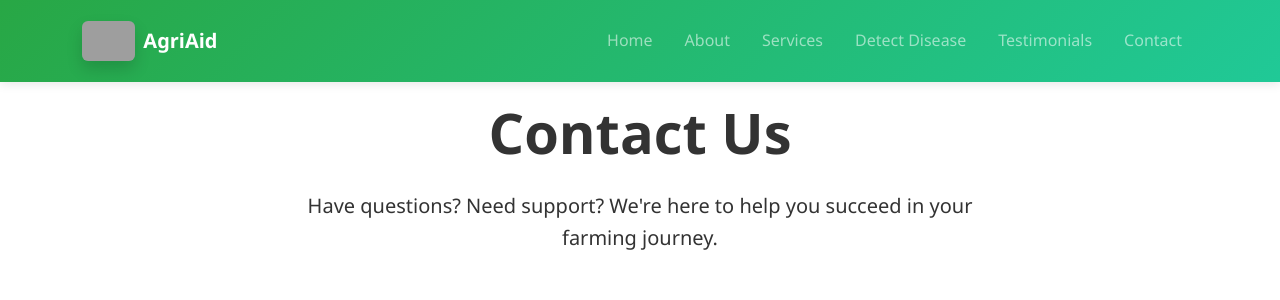
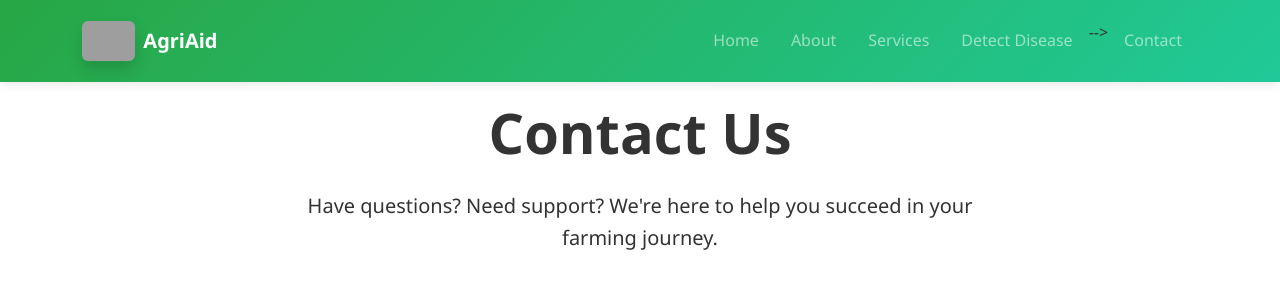
Before and after one commit to DataVoyager-Aditya/AgriAid_PDA, a Flask app: page /contact in a window 1280 px wide. Shown: the top 300 px of the page. Run offline with Flask 3, Linux system fonts and the light colour scheme; grey boxes are pictures that could not be loaded.

Commit message:
chnage in base file

```diff
--- a/templates/base.html
+++ b/templates/base.html
@@ -79,9 +79,9 @@
                     <li class="nav-item">
                         <a class="nav-link" href="{{ url_for('predict_page') }}">Detect Disease</a>
                     </li>
-                    <li class="nav-item">
-                        <a class="nav-link" href="{{ url_for('testimonials') }}">Testimonials</a>
-                    </li>
+                    <!-- <li class="nav-item">
+                        <!-- <a class="nav-link" href="{{ url_for('testimonials') }}">Testimonials</a> -->
+                    <!-- </li> --> -->
                     <li class="nav-item">
                         <a class="nav-link" href="{{ url_for('contact') }}">Contact</a>
                     </li>
```
